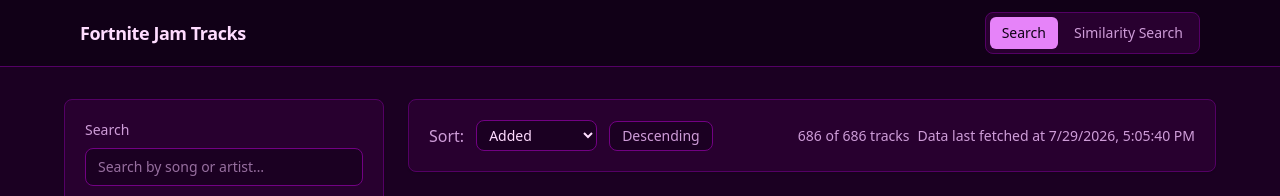
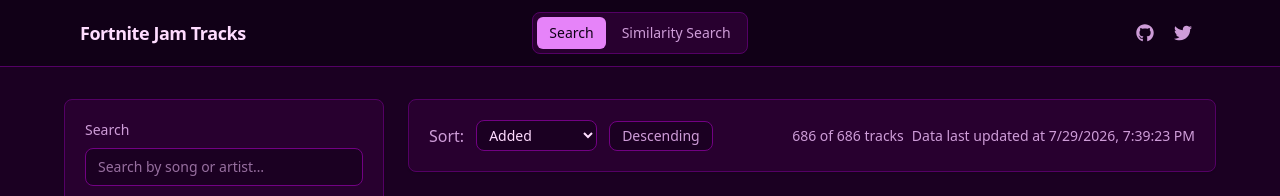
Before and after one commit to The-Memechanic/FN-jam-track-retrieval, a Next.js app: page / in a window 1280 px wide. Shown: the top 196 px of the page. Built offline with nearby package versions, Linux system fonts and the light colour scheme.

Commit message:
Added social links and github action

```diff
--- a/components/Header.tsx
+++ b/components/Header.tsx
@@ -2,10 +2,24 @@
 
 import Link from "next/link";
 import { usePathname } from "next/navigation";
+import { FaGithub, FaTwitter } from "react-icons/fa";
 
 const NAV_LINKS = [
   { href: "/", label: "Search" },
   { href: "/similarity", label: "Similarity Search" },
+] as const;
+
+const SOCIAL_LINKS = [
+  {
+    href: "https://github.com/The-Memechanic/FN-jam-track-retrieval",
+    label: "GitHub",
+    icon: FaGithub,
+  },
+  {
+    href: "https://twitter.com/Memechanic",
+    label: "Twitter",
+    icon: FaTwitter,
+  },
 ] as const;
 
 export default function Header() {
@@ -13,17 +27,20 @@
 
   return (
     <header className="sticky top-0 z-20 border-b border-border-muted bg-bg-dark/80 backdrop-blur">
-      <div className="mx-auto flex max-w-6xl items-center justify-between gap-4 px-4 py-3">
+      <div className="mx-auto grid max-w-6xl grid-cols-3 items-center px-4 py-3">
+        {/* Left: Title */}
         <Link
           href="/"
-          className="text-lg font-semibold tracking-tight text-text"
+          className="justify-self-start text-lg font-semibold tracking-tight text-text"
         >
           Fortnite Jam Tracks
         </Link>
 
-        <nav className="flex items-center gap-1 rounded-lg border border-border-muted bg-bg-light p-1">
+        {/* Center: Navigation */}
+        <nav className="justify-self-center flex items-center gap-1 rounded-lg border border-border-muted bg-bg-light p-1">
           {NAV_LINKS.map((link) => {
             const isActive = pathname === link.href;
+
             return (
               <Link
                 key={link.href}
@@ -39,6 +56,26 @@
             );
           })}
         </nav>
+
+        {/* Right: Social links */}
+        <div className="justify-self-end flex items-center gap-1">
+          {SOCIAL_LINKS.map((social) => {
+            const Icon = social.icon;
+
+            return (
+              <Link
+                key={social.label}
+                href={social.href}
+                target="_blank"
+                rel="noopener noreferrer"
+                aria-label={social.label}
+                className="rounded-md p-2 text-text-muted transition hover:bg-bg-light hover:text-text"
+              >
+                <Icon size={18} />
+              </Link>
+            );
+          })}
+        </div>
       </div>
     </header>
   );
--- a/components/SearchClient.tsx
+++ b/components/SearchClient.tsx
@@ -622,7 +622,7 @@
               <span>
                 {results.length} of {filteredRows.length} track{filteredRows.length === 1 ? "" : "s"}
               </span>
-              <span>Data last fetched at {fetchedAt ? new Date(fetchedAt).toLocaleString() : "unknown"}</span>
+              <span>Data last updated at {fetchedAt ? new Date(fetchedAt).toLocaleString() : "unknown"}</span>
             </div>
           </div>
 
--- a/scripts/update-tracks.mjs
+++ b/scripts/update-tracks.mjs
@@ -187,6 +187,7 @@
     "epic games",
     "l1",
     "tasty bois",
+    "john williams",
   ];
 
   const pending = Object.values(tracks).filter((track) => {
```
Also changed, not shown: package.json (+5 -2 lines), data/tracks.json, 1 other file (tests, documents, lock files or other folders).
